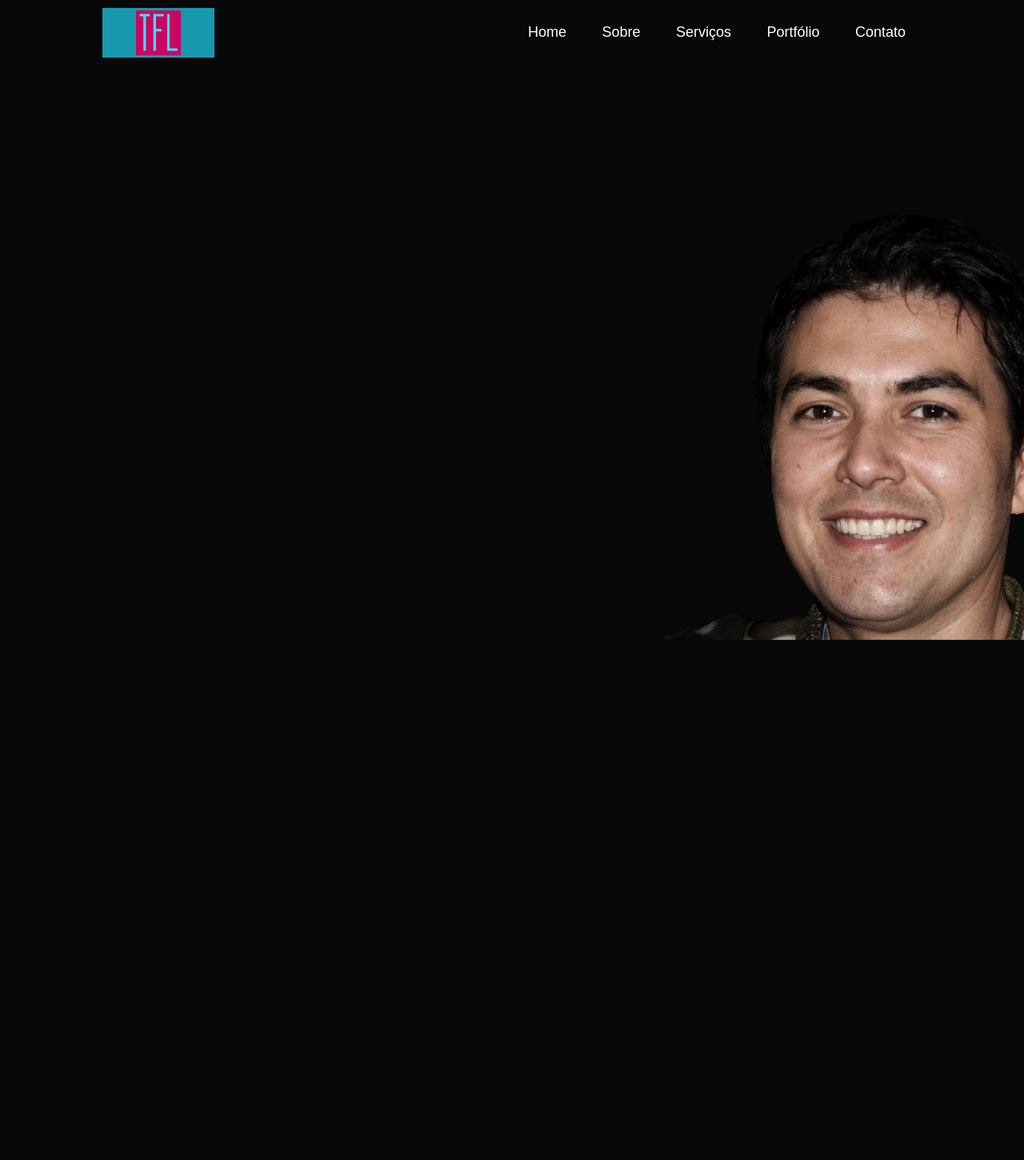
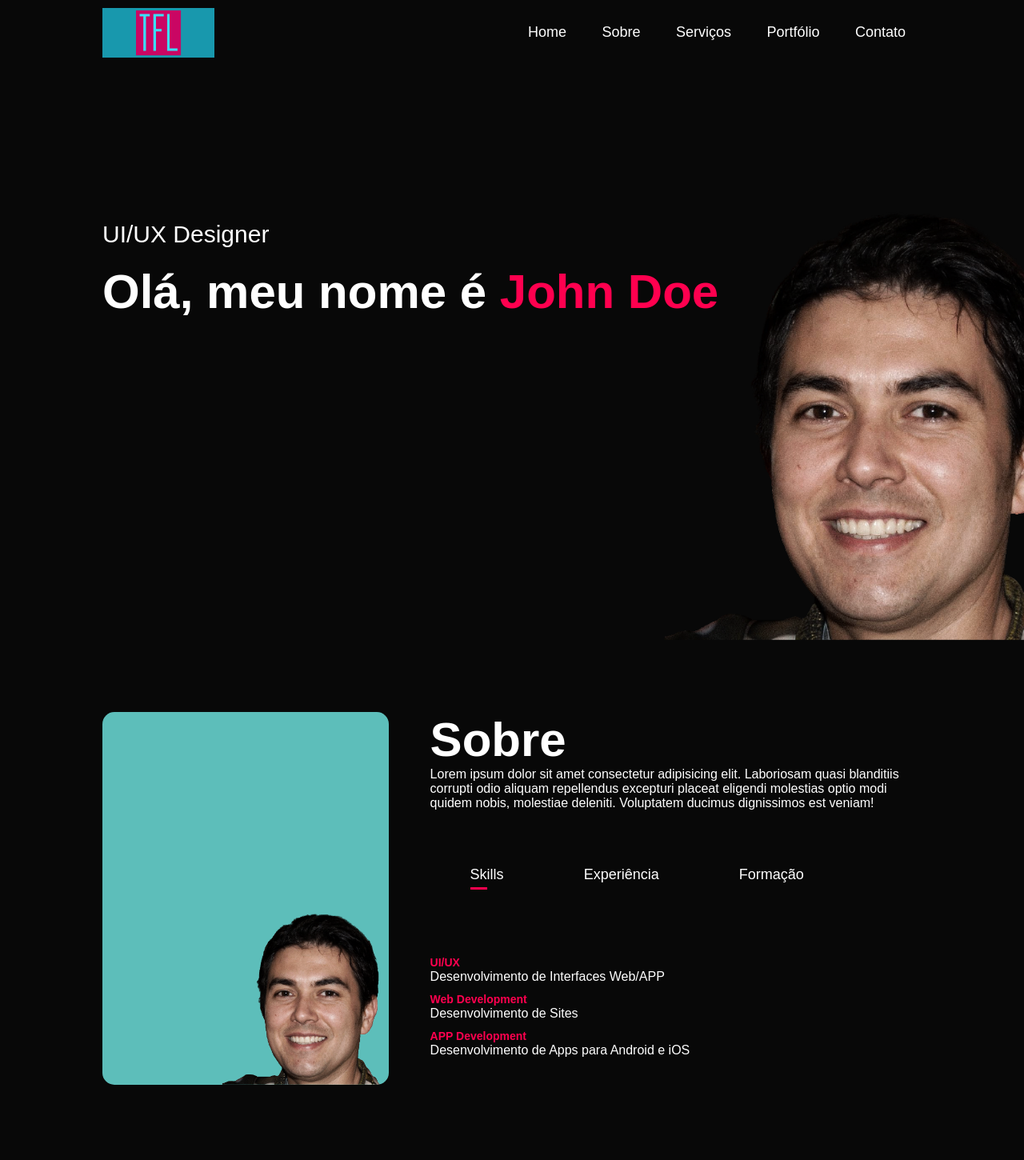
Before and after one commit to atalibaneto/TI34, a PHP site: page / in a window 1280 px wide. Shown: the whole page at 80% size. Before the commit the page ends 800 px from the top, so only its background shows below. Run offline with PHP 8.4, Linux system fonts and the light colour scheme.

Commit message:
Aula do dia 31/01/2025 - Proj. Portfólio ABAS

```diff
--- a/DesenvolveWEB/portfolio/css/style.css
+++ b/DesenvolveWEB/portfolio/css/style.css
@@ -4,9 +4,14 @@
     font-family: 'Poppins', sans-serif;
     box-sizing: border-box;
 }
+:root {
+    --bg-cinza-escuro:#080808;
+    --branco: #FFF;
+    --bg-pink: #ff004f;
+}
 body {
-    background-color: #080808;
-    color: #FFF;
+    background-color: var(--bg-cinza-escuro);
+    color: var(--branco);
 }
 #header {
     width: 100%;
@@ -33,11 +38,95 @@ nav ul li {
     margin: 10px 20px;
 }
 nav ul li a {
-    color: #FFF;
+    color: var(--branco);
     text-decoration: none;
     font-size: 18px;
+    position: relative;
 }
 nav ul li a::after {
     content: '';
-
+    width: 0;
+    height: 3px;
+    background: var(--bg-pink);
+    position: absolute;
+    left: 0;
+    bottom: -6px;
+    transition: 0.5s;
 }
+nav ul li a:hover::after {
+    width: 100%;
+}
+.header-text {
+    margin-top: 20%;
+    font-size: 30px;
+}
+.header-text h1 {
+    font-size: 60px;
+    margin-top: 20px;
+}
+.header-text h1 span {
+    color: var(--bg-pink);
+}
+/* -------- SOBRE -------- */
+#sobre {
+    padding: 80px 0;
+}
+.linha {
+    display: flex;
+    justify-content: space-between;
+    flex-wrap: wrap;
+}
+.sobre-col-1 {
+    flex-basis: 35%;
+}
+.sobre-col-1 img {
+    width: 100%;
+    border-radius: 15px;
+}
+.sobre-col-2 {
+    flex-basis: 60%;
+}
+.subtitulo {
+    font-size: 60px;
+    font-weight: 600;
+    color: var(--branco);
+}
+.aba-titulos {
+    display: flex;
+    margin: 20px 0 40px;
+}
+.aba-links {
+    margin: 50px;
+    font-size: 18px;
+    font-weight: 500;
+    cursor: pointer;
+    position: relative;
+}
+.aba-links::after {
+    content: '';
+    width: 0;
+    height: 3px;
+    background: var(--bg-pink);
+    position: absolute;
+    left: 0;
+    bottom: -8px;
+    transition: 0.5s;
+}
+.aba-links.link-ativo::after {
+    width: 50%;
+}
+.aba-conteudos ul li {
+    list-style: none;
+    margin: 10px 0;
+}
+.aba-conteudos ul li span {
+    color: var(--bg-pink);
+    font-size: 14px;
+    font-weight: 600;
+}
+.aba-conteudos {
+    display: none;
+}
+.aba-conteudos.aba-ativa {
+    display: block;
+}
--- a/DesenvolveWEB/portfolio/index.html
+++ b/DesenvolveWEB/portfolio/index.html
@@ -20,7 +20,72 @@
                     <li><a href="#">Contato</a></li>
                 </ul>
             </nav>
+            <div class="header-text">
+                <p>UI/UX Designer</p>
+                <h1>Olá, meu nome é <span>John Doe</span></h1>
+            </div>
         </div>
     </div>
+    <!-- ---------- SOBRE--------------- -->
+    <div id="sobre">
+        <div class="container">
+            <div class="linha">
+                <div class="sobre-col-1">
+                    <img src="imagens/sobre.png">
+                </div>
+                <div class="sobre-col-2">
+                    <h1 class="subtitulo">Sobre</h1>
+                    <p>
+                        Lorem ipsum dolor sit amet consectetur adipisicing elit. Laboriosam quasi blanditiis corrupti odio aliquam repellendus excepturi placeat eligendi molestias optio modi quidem nobis, molestiae deleniti. Voluptatem ducimus dignissimos est veniam!
+                    </p>
+                    <div class="aba-titulos">
+                        <p class="aba-links link-ativo" onclick="abriraba('skills')">Skills</p>
+                        <p class="aba-links" onclick="abriraba('experiencia')">Experiência</p>
+                        <p class="aba-links" onclick="abriraba('formacao')">Formação</p>
+                    </div>
+                    <div class="aba-conteudos aba-ativa" id="skills">
+                        <ul>
+                            <li><span>UI/UX</span><br>Desenvolvimento de Interfaces Web/APP</li>
+                            <li><span>Web Development</span><br>Desenvolvimento de Sites</li>
+                            <li><span>APP Development</span><br>Desenvolvimento de Apps para Android e iOS</li>
+                        </ul>
+                    </div>
+                    <div class="aba-conteudos" id="experiencia">
+                        <ul>
+                            <li><span>2021 - Até hoje</span><br>Professor Honorário no MIT</li>
+                            <li><span>2011 - 2021</span><br>CIO at IBM</li>
+                            <li><span>2004 - 2011</span><br>Desenvolvedor na Google Inc.</li>
+                        </ul>
+                    </div>
+                    <div class="aba-conteudos" id="formacao">
+                        <ul>
+                            <li><span>2010</span><br>MBA no MIT</li>
+                            <li><span>2009</span><br>MBA Harvard</li>
+                            <li><span>2003</span><br>Serviço Nacional de Aprendizagem Comercial (Senac) - Botucatu / SP</li>
+                        </ul>
+                    </div>
+
+                </div>
+            </div>
+        </div>
+    </div>
+
+
+    <script>
+        var abaLinks = document.getElementsByClassName("aba-links");
+        var abaConteudos = document.getElementsByClassName("aba-conteudos");
+
+        function abriraba(abaNome) {
+            for (abaLink of abaLinks) {
+                abaLink.classList.remove("link-ativo");
+            }
+            for (abaConteudo of abaConteudos) {
+                abaConteudo.classList.remove("aba-ativa");
+            }
+            event.currentTarget.classList.add("link-ativo");
+            document.getElementById(abaNome).classList.add("aba-ativa");
+        }
+
+    </script>
 </body>
 </html>
```
